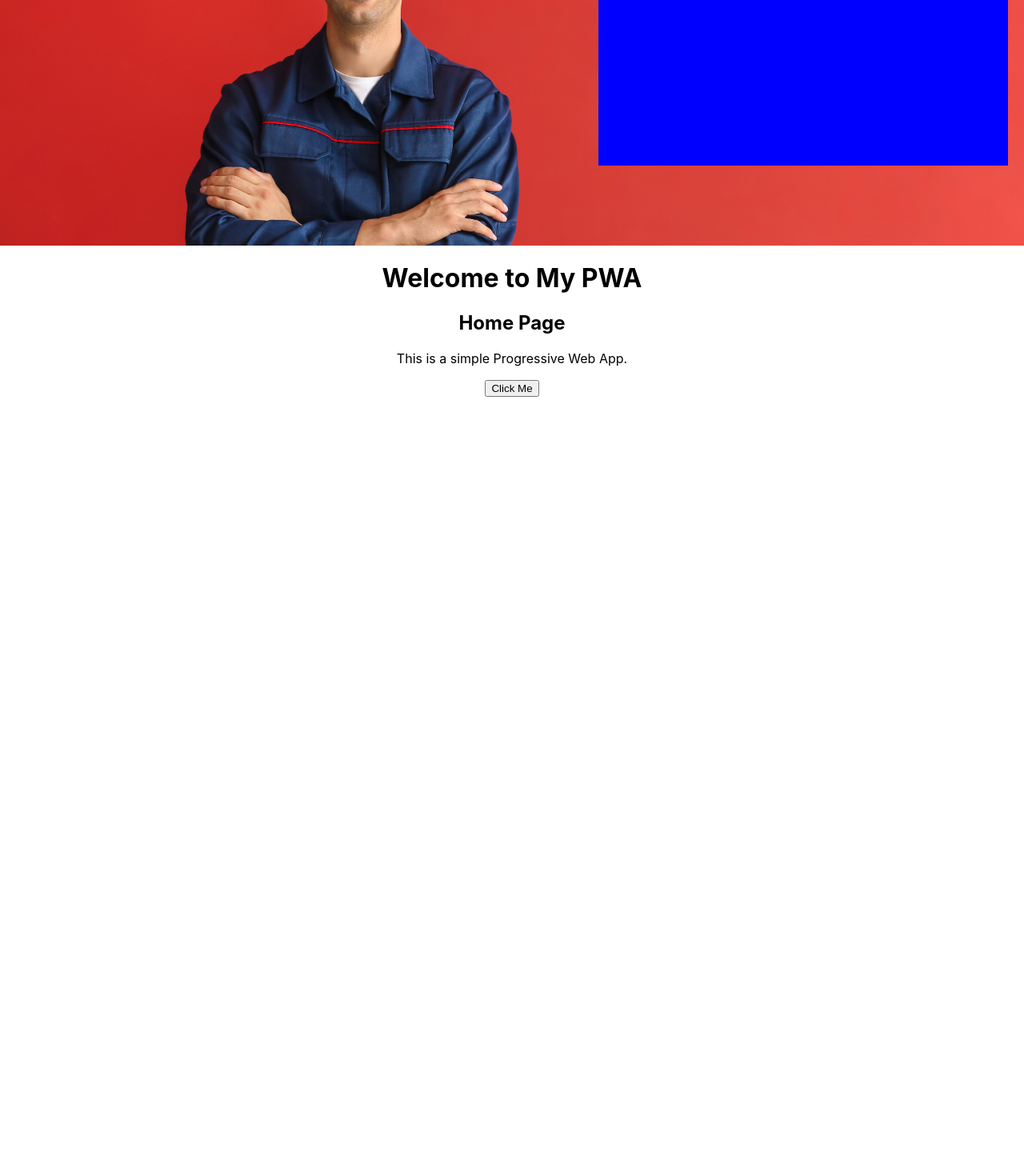
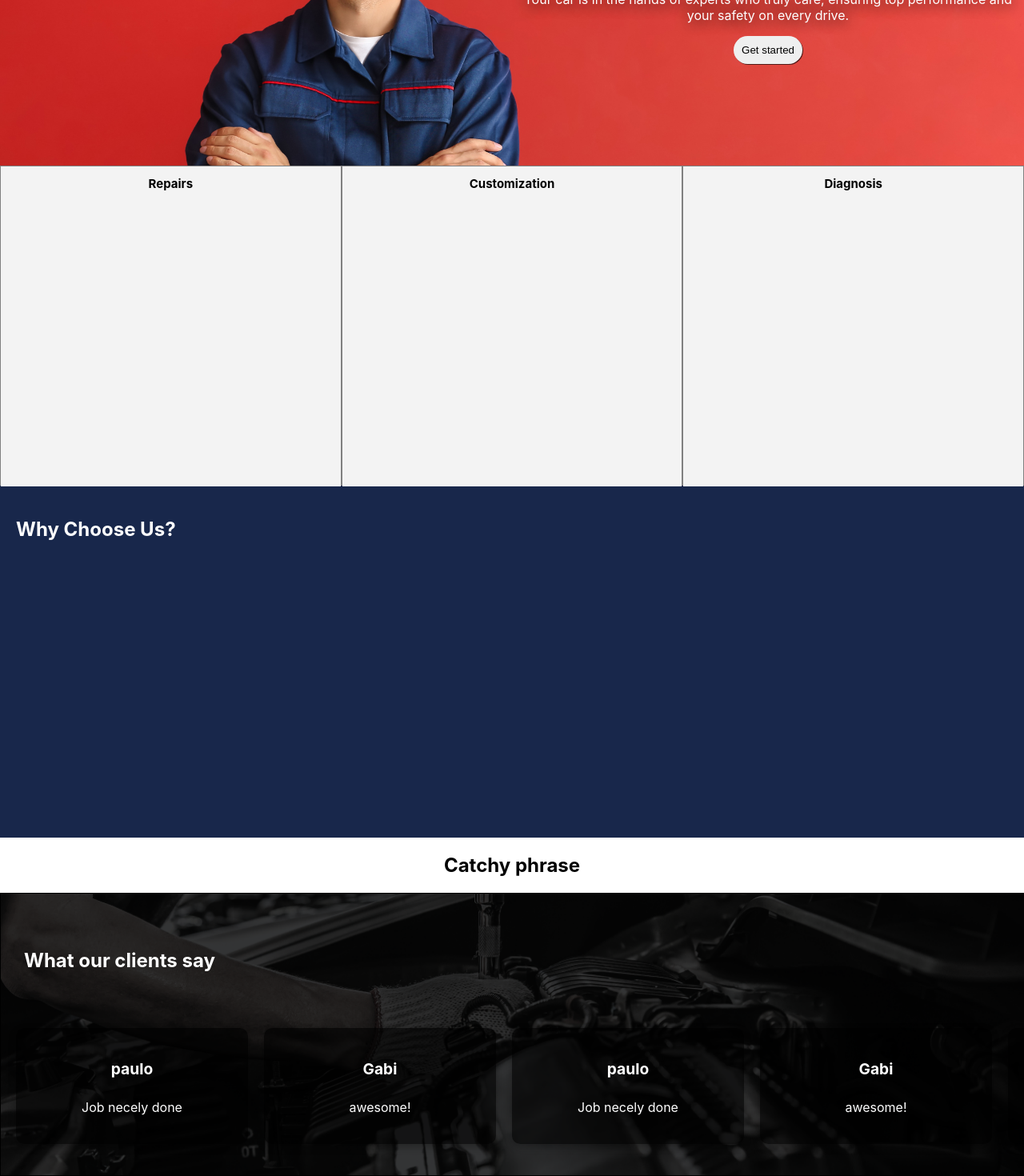
Before and after one commit to paulooliveira152012/acj, a React (Create React App) app: page / in a window 1280 px wide. Shown: the part 193-1663 px from the top of the page at 80% size. Before the commit the page ends 800 px from the top, so only its background shows below. Built offline with nearby package versions, Linux system fonts and the light colour scheme.

Commit message:
adding testimonials

```diff
--- /dev/null
+++ b/src/components/BusinessInfo.js
@@ -0,0 +1,16 @@
+import '../styles/style.css'
+
+const BusinessInfo = () => {
+    return (
+        <div className="businessInfoContainer">
+            <div>
+                <h2>Repairs
+                </h2>
+                </div>
+            <div><h2>Customization</h2></div>
+            <div><h2>Diagnosis</h2></div>
+        </div>
+    )
+}
+
+export default BusinessInfo
--- /dev/null
+++ b/src/components/Testemonials.js
@@ -0,0 +1,46 @@
+import '../styles/style.css'
+
+const testimonials = [
+    {
+        name: "paulo",
+        message: "Job necely done"
+    },
+    {
+        name: "Gabi",
+        message: "awesome!"
+    },
+    {
+        name: "paulo",
+        message: "Job necely done"
+    },
+    {
+        name: "Gabi",
+        message: "awesome!"
+    },
+    {
+        name: "paulo",
+        message: "Job necely done"
+    },
+    {
+        name: "Gabi",
+        message: "awesome!"
+    },
+]
+
+const Testemonials = () => {
+    return (
+        <div className="testemonialsContainer">
+            <h2>What our clients say</h2>
+            <div className='testemonials'>
+                {testimonials.map((testimonial, index) => (
+                    <div key={index} className='container'>
+                        <p>{testimonial.name}</p>
+                        <p>{testimonial.message}</p>
+                    </div>
+                ))}
+            </div>
+        </div>
+    )
+}
+
+export default Testemonials
--- /dev/null
+++ b/src/components/WhyChooseUs.js
@@ -0,0 +1,11 @@
+import '../styles/style.css'
+
+const WhyChooseUs = () => {
+    return (
+        <div className="WhyChooseUsContainer">
+            <h2>Why Choose Us?</h2>
+        </div>
+    )
+}
+
+export default WhyChooseUs
--- a/src/navigation/nav.js
+++ b/src/navigation/nav.js
@@ -6,10 +6,10 @@ const NavBar = ({ className, handleTabClick }) => {
         <nav className={className}>
         <nav className={className}>
             <Link to="/" onClick={handleTabClick}>Home</Link>
-            <Link to="/about" onClick={handleTabClick}>About</Link>
-            <Link to="/our-services" onClick={handleTabClick}>Services</Link>
+            <Link to="/about" onClick={handleTabClick}>About Us</Link>
+            <Link to="/our-services" onClick={handleTabClick}>Our Services</Link>
+            <Link to="/tips-and-advice" onClick={handleTabClick}>Tips & Advice</Link>
             <Link to="/contact-us" onClick={handleTabClick}>Contact</Link>
-            <Link to="/tips-and-advice" onClick={handleTabClick}>Tips & Advice</Link>
             {/* <Link to="/accessibility-statement" onClick={handleTabClick}>Accessibility Statement</Link>  */}
             {/* <Link to="/privacy-policy" onClick={handleTabClick}>Privacy Policy</Link> */}
         </nav>
--- a/src/pages/HomePage.js
+++ b/src/pages/HomePage.js
@@ -1,17 +1,31 @@
 import Header from "../components/Header";
+import BusinessInfo from "../components/BusinessInfo";
+import WhyChooseUs from "../components/WhyChooseUs";
+import Testemonials from "../components/Testemonials";
 
 const Home = () => {
   return (
+
     <div style={{ textAlign: "center" }}>
+      {/* hero */}
       <div className="hero">
         <Header />
-        <div className="heroContent"></div>
+        <div className="heroContent">
+          <h1>Trust for your car!</h1>
+          <p>Your car is in the hands of experts who truly care, ensuring top performance and your safety on every drive.</p>
+          <button onClick={() => alert("Hello!")}>Get started</button>
+        </div>
       </div>
-      <h1>Welcome to My PWA</h1>
-      <h2>Home Page</h2>
-      <p>This is a simple Progressive Web App.</p>
-      <button onClick={() => alert("Hello!")}>Click Me</button>
+      {/* BusinessInfo component */}
+      <BusinessInfo />
+      <WhyChooseUs />
+      <div className="phrase">
+        <h2>Catchy phrase</h2>
+      </div>
+      <Testemonials />
+
     </div>
+
   );
 };
 
--- a/src/styles/style.css
+++ b/src/styles/style.css
@@ -34,7 +34,7 @@
     position: fixed;
     top: 0;
     right: 0;
-    background-color: grey;
+    background-color: white;
     transform: translateX(100%);  /* Initially hide the menu off the screen */
     transition: transform 0.3s ease-in-out; /* Smooth transition */
     z-index: 100;
@@ -75,7 +75,18 @@
     padding: 20px;
     color: black;
     text-align: center;
+    /* background-color: red; */
+    justify-content: space-around;
+    height: 40vh;
 }
+
+
+.navBarInMenu a {
+    text-decoration: none;
+    color: black;
+}
+
+
 
 @media screen and (max-width: 850px){
     .menuIcon {
@@ -88,7 +99,8 @@
 
 /* hero */
 .hero {
-    height: 500px;
+    height: auto;
+    min-height: 50vh;
     width: 100%;
     background-image: url('../assets/images/hero.jpeg');
     background-size: cover;
@@ -103,11 +115,191 @@
 
 .heroContent {
     aspect-ratio: 1;
-    width: 40%;
+    width: 50%;
     max-height: 300px;
-    background-color: blue;
+    margin-top: 100px;
     position: absolute;
     justify-self: center;
     right: 0;
-    margin-right: 20px;
+    /* margin-right: 20px; */
+    color: white;
+    text-shadow: 1px 2px 17px black;
 }
+
+.heroContent button {
+    padding: 10px;
+    border-radius: 20px;
+    border: none;
+    box-shadow: 1px 1px rgba(0, 0, 0, 0.621);
+    cursor: pointer;
+}
+
+@media screen and (max-width: 500px) {
+    .heroContent {
+        /* background-color: rgba(0, 0, 0, 0.825); */
+        width: 90%;
+        height: 200px;
+        right: auto;
+        bottom: 10px;
+        border-radius: 20px;
+        text-shadow: 1px 2px 17px black;
+    }
+}
+
+.businessInfoContainer {
+    height: 50vh;
+    width: 100%;
+    background-color: grey;
+    display: flex;
+}
+
+.businessInfoContainer h2 {
+    font-size: 15px;
+}
+
+.businessInfoContainer div {
+    width: calc(100% / 3);
+    height: 50vh;
+    background-color: #F3F3F3;
+    margin: 1px;
+}
+
+@media screen and (max-width: 850px){
+    .businessInfoContainer {
+        height: auto;
+        width: 100%;
+        background-color: white;
+        display: block;
+    }
+
+    .businessInfoContainer div {
+        width: 100%;
+        height: 50vh;
+        background-color: #F3F3F3;
+        margin: 1px;
+    }
+
+    .businessInfoContainer h2 {
+        font-size:large;
+    }
+}
+
+.WhyChooseUsContainer {
+    height: 50vh;
+    width: 100%;
+    background-color: #18274B;
+    color: white;
+    padding: 20px 0;
+}
+
+.WhyChooseUsContainer h2 {
+    text-align: start;
+    margin-left: 20px;
+}
+
+/* testemonials */
+/* Testimonials Container */
+.testemonialsContainer {
+    min-height: 30vh;
+    width: 100%;
+    background-image: url('../assets//images/engine.png');
+    background-size: cover;
+    background-position: left;
+    background-repeat: no-repeat;
+    color: white;
+    box-sizing: border-box;
+    overflow-x: hidden; /* Prevent horizontal overflow from parent container */
+    padding: 20px 0; /* Add spacing around the section */
+}
+
+/* Testimonials Wrapper */
+.testemonials {
+    display: flex; /* Use Flexbox for side-by-side layout */
+    gap: 20px; /* Space between items */
+    padding: 20px;
+    overflow-x: auto; /* Enable horizontal scrolling */
+    scrollbar-width: thin; /* For modern browsers (e.g., Firefox) */
+    scrollbar-color: rgba(0, 0, 0, 0.6) transparent;
+}
+
+/* Hide Scrollbar for Webkit Browsers */
+.testemonials::-webkit-scrollbar {
+    height: 8px; /* Horizontal scrollbar height */
+}
+
+.testemonials::-webkit-scrollbar-thumb {
+    background-color: rgba(0, 0, 0, 0.6); /* Scrollbar thumb color */
+    border-radius: 10px; /* Rounded scrollbar */
+}
+
+.testemonials::-webkit-scrollbar-track {
+    background-color: transparent; /* Track background */
+}
+
+/* Individual Testimonial Cards */
+.container {
+    flex: 0 0 250px; /* Fixed width for horizontal scroll */
+    display: flex;
+    flex-direction: column;
+    justify-content: center;
+    align-items: center;
+    text-align: center;
+    padding: 20px;
+    background-color: rgba(0, 0, 0, 0.6); /* Semi-transparent background */
+    border-radius: 10px; /* Rounded corners */
+    color: white;
+    box-shadow: 0 4px 10px rgba(0, 0, 0, 0.3); /* Add a subtle shadow */
+}
+
+/* Heading */
+.testemonialsContainer h2 {
+    text-align: start;
+    padding: 30px;
+}
+
+/* Text Styles */
+.container p:first-child {
+    font-weight: bold;
+    font-size: 1.2rem;
+    margin-bottom: 10px;
+}
+
+.container p:last-child {
+    font-size: 1rem;
+}
+
+/* Media Queries */
+@media screen and (max-width: 768px) {
+    .testemonialsContainer {
+        padding: 10px 0;
+    }
+
+    .testemonials {
+        gap: 15px;
+        padding: 10px;
+    }
+
+    .container {
+        flex: 0 0 200px; /* Reduce card width on smaller screens */
+        padding: 15px;
+    }
+
+    .testemonialsContainer h2 {
+        font-size: 1.8rem;
+    }
+}
+
+@media screen and (max-width: 480px) {
+    .testemonials {
+        gap: 10px;
+    }
+
+    .container {
+        flex: 0 0 150px; /* Further reduce card width on very small screens */
+        padding: 10px;
+    }
+
+    .testemonialsContainer h2 {
+        font-size: 1.5rem;
+    }
+}
```
Also changed, not shown: src/assets/images/engine.png (added).
